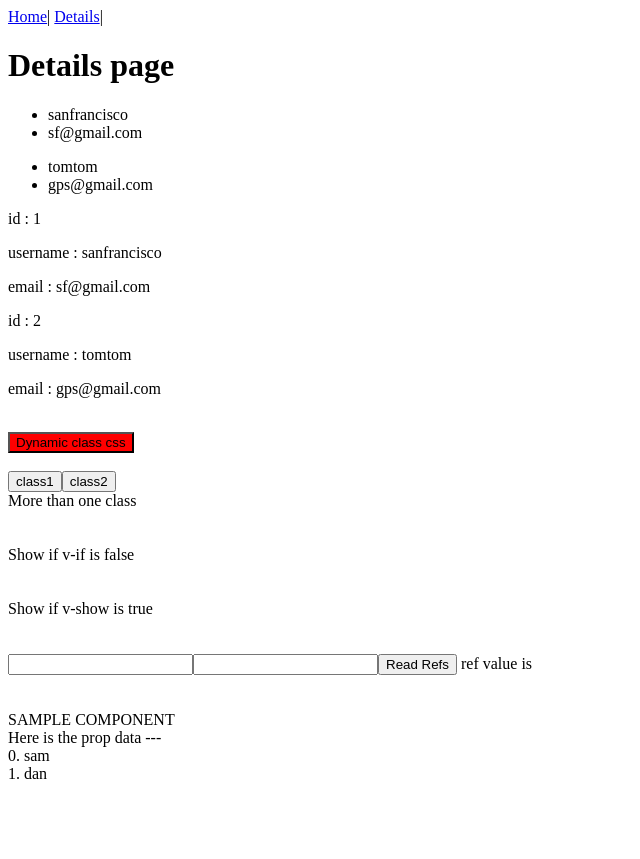
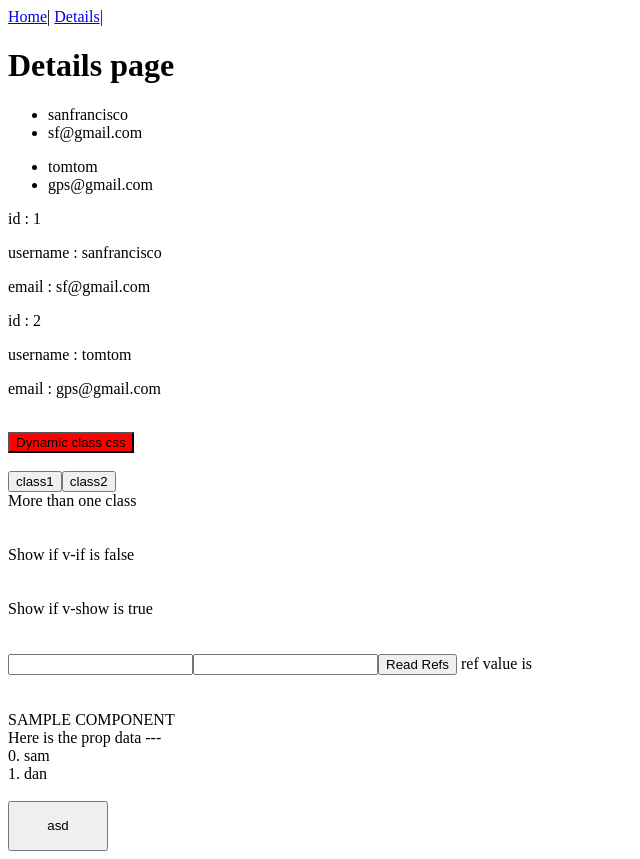
Before and after one commit to teemopower/vue-router-form, a Vue app: page /details in a window 1280 px wide. Shown: the whole page, without its empty margins (0-640 px from the left). Before the commit the page ends 800 px from the top, so only its background shows below. Built offline with nearby package versions, Linux system fonts and the light colour scheme.

Commit message:
added emit child data to parent

```diff
--- a/src/components/Details.vue
+++ b/src/components/Details.vue
@@ -34,7 +34,9 @@
     <button @click="readRefs">Read Refs</button>
     ref value is {{ refValue }}
     <br>
-    <component-sample :testProp="testPropData"/>
+    {{ updatedName }}
+    {{ updatedLocation}}
+    <component-sample :testProp="testPropData" @emittedData="updateTitle($event)"/>
   </div>
 </template>
 
@@ -66,7 +68,9 @@ export default {
       class2: false,
       ifExample: false,
       showExample: true,
-      refValue: ""
+      refValue: "",
+      updatedName: "",
+      updatedLocation: ""
     };
   },
   mounted() {
@@ -76,6 +80,11 @@ export default {
     readRefs() {
       console.log(this.$refs);
       this.refValue = this.$refs.mario.value;
+    },
+    updateTitle(event) {
+      console.log("log in Details component", event);
+      this.updatedName = event.name;
+      this.updatedLocation = event.location;
     }
   },
   computed: {
--- a/src/components/Sample.vue
+++ b/src/components/Sample.vue
@@ -4,6 +4,8 @@
     <br>SAMPLE COMPONENT
     <br>Here is the prop data ---
     <div v-for="(test, index) in testProp" :key="index">{{index}}. {{ test }}</div>
+    <br>
+    <button @click="emitData">asd</button>
   </div>
 </template>
 
@@ -11,7 +13,12 @@
 export default {
   name: "Sample",
   data() {
-    return {};
+    return {
+      testObject: {
+        name: "jimmy",
+        location: "seattle"
+      }
+    };
   },
   props: {
     testProp: {
@@ -21,6 +28,9 @@ export default {
   methods: {
     accessPropData() {
       console.log(this.testProp);
+    },
+    emitData() {
+      this.$emit("emittedData", this.testObject);
     }
   },
   mounted() {
@@ -31,4 +41,8 @@ export default {
 
 <!-- Add "scoped" attribute to limit CSS to this component only -->
 <style scoped>
+button {
+  height: 50px;
+  width: 100px;
+}
 </style>
```
